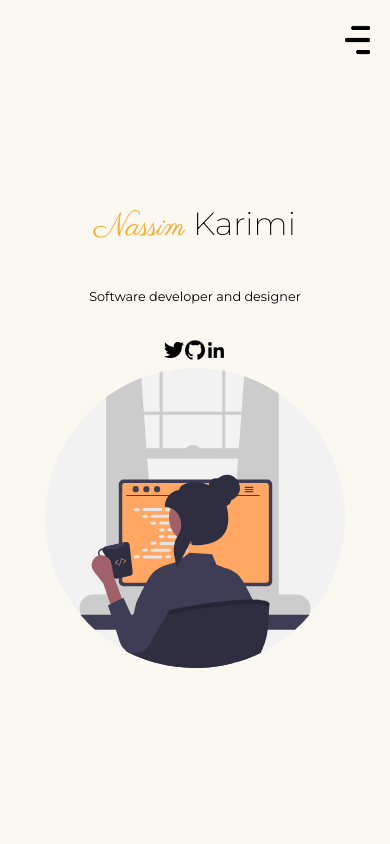
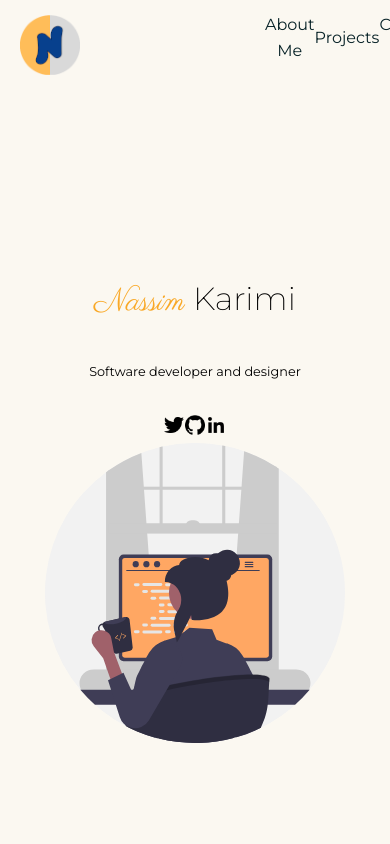
Before and after one commit to Nasimkrm/Portfolio, a website: page public/index.html in a window 390 px wide. Shown: the top 844 px of the page. Drawn offline with nearby package versions, Linux system fonts and the light colour scheme.

Commit message:
Update menu

```diff
--- a/public/index.html
+++ b/public/index.html
@@ -19,18 +19,14 @@
     <link href="toastr.css" rel="stylesheet" />
   </head>
   <body>
-    <header>
-      <div class="dropdown">
-        <a class="burger" href=""
-          ><img class="burger-icon" src="images/menu.png" alt=""
-        /></a>
-        <ul>
-          <a class="nav-link" href="#about-me">About Me</a>
-          <a class="nav-link" href="#projects">Projects</a>
-          <a class="nav-link" href="#contact">Contact Me</a>
-        </ul>
+    <nav>
+      <img src="images/favicon.ico" alt="" />
+      <div class="links">
+        <a class="nav-link" href="#about-me">About Me</a>
+        <a class="nav-link" href="#projects">Projects</a>
+        <a class="nav-link" href="#contact">Contact Me</a>
       </div>
-    </header>
+    </nav>
 
     <div class="top-container">
       <div class="top-container-heading">
--- a/public/styles.css
+++ b/public/styles.css
@@ -28,44 +28,30 @@ h1 {
   font-size: 5rem;
 }
 
-header ul {
-  overflow: hidden;
-  height: 0;
-  position: absolute;
+nav {
   display: flex;
+  justify-content: space-between;
   align-items: center;
-  justify-content: center;
-  right: 0px;
-  top: 0px;
-  transition: 0.3s ease-in-out;
-  width: 100vw;
-  margin-top: 0;
-  font-size: 1.3rem;
-  box-sizing: border-box;
+  padding: 0 20px;
+
+  max-width: 80rem;
 }
 
-.burger-icon {
-  position: absolute;
-  top: 15px;
-  right: 15px;
-  height: 40px;
-  z-index: 2;
+nav img {
+  width: 60px;
+  object-fit: cover;
+  margin-top: 15px;
 }
 
-header ul.open {
-  height: 60px;
-  -webkit-box-shadow: 5px 5px 8px 3px rgba(0, 0, 0, 0.4);
-  box-shadow: 5px 5px 8px 3px rgba(0, 0, 0, 0.4);
-}
-
-.nav-link:hover::before {
-  transform: scale(1.1);
-  box-shadow: 0 0 15px #f9a826;
+.links {
+  display: flex;
+  justify-content: space-between;
+  align-items: center;
+  width: 30%;
 }
 
 .nav-link:hover {
   color: #f9a826;
-  box-shadow: 0 0 5px #f9a826;
   text-shadow: 0 0 5px #f9a826;
 }
 
@@ -221,7 +207,7 @@ a:hover {
 .card:hover {
   transform: scale(1.1);
   transition: 0.3s ease-in;
-  box-shadow: 0px 4px 4px rgba(0, 0, 0, 0.25);
+  box-shadow: 0px 8px 16px 0px rgba(0, 0, 0, 0.2);
 }
 
 #contact {
@@ -314,23 +300,6 @@ footer {
 /* Responsive styles */
 
 @media only screen and (max-width: 800px) {
-  .burger-icon {
-    position: absolute;
-    top: 20px;
-    right: 20px;
-    width: 25px;
-  }
-
-  header ul {
-    flex-direction: column;
-  }
-
-  header ul.open {
-    height: 50px;
-    font-size: 0.5rem;
-    padding: 25px;
-  }
-
   h1 {
     font-size: 2rem;
   }
```
